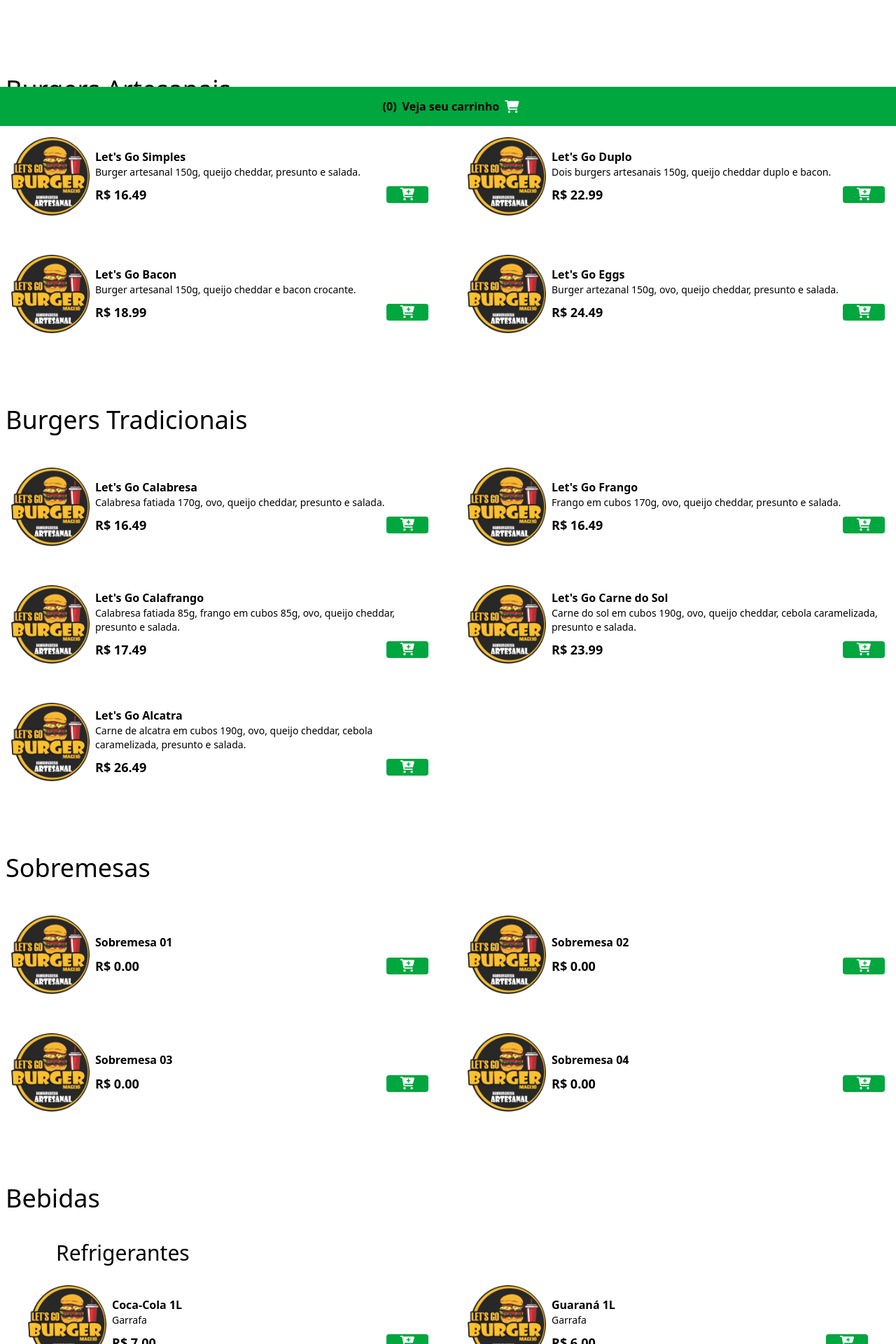
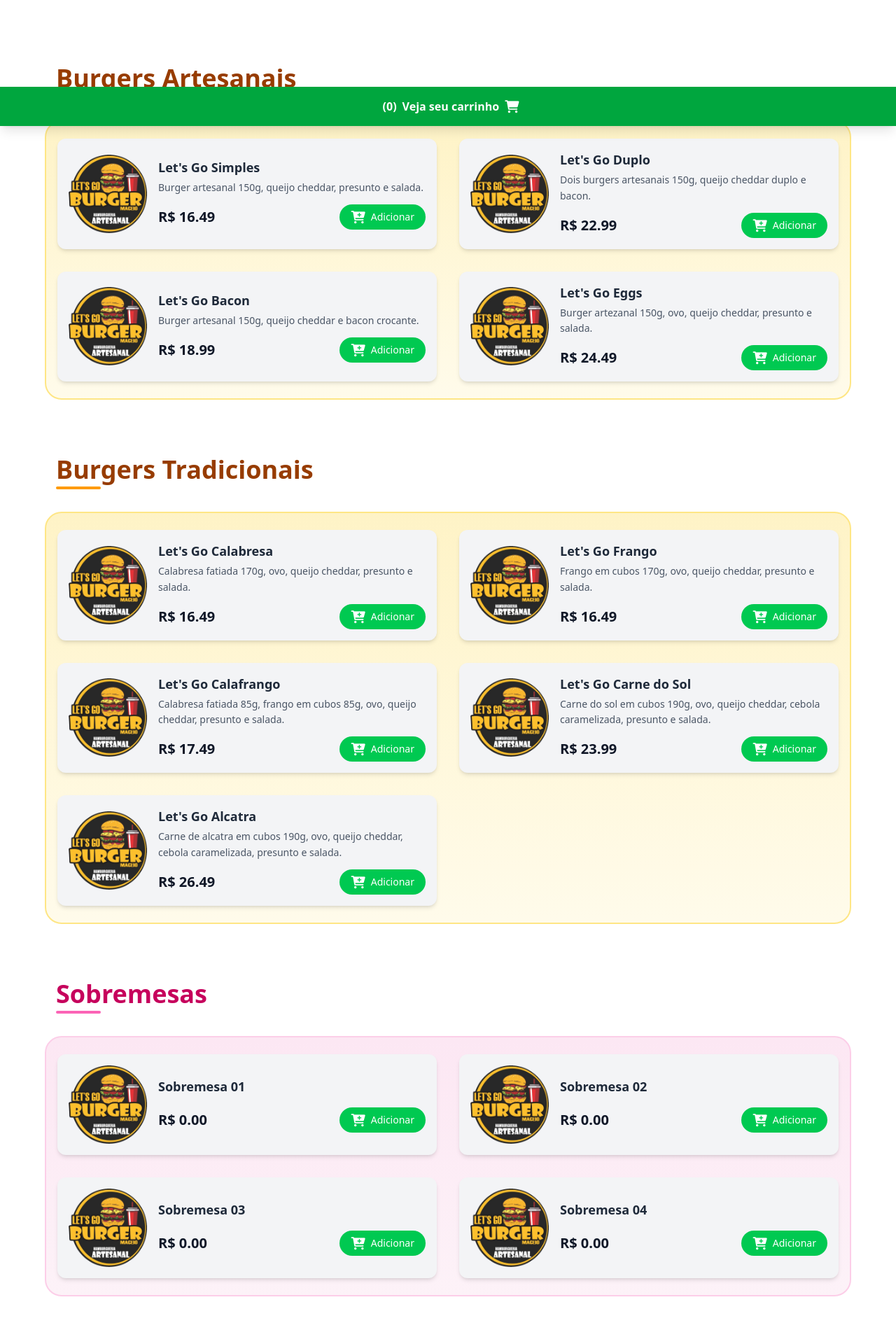
Before and after one commit to Arggusx/onlineMenu, a React (Vite) app: page / in a window 1280 px wide. Shown: the part 620-2540 px from the top of the page at 70% size. Built offline with nearby package versions, Linux system fonts and the light colour scheme.

Commit message:
Atualiza a aparência visual da página

```diff
--- a/package.json
+++ b/package.json
@@ -11,6 +11,7 @@
   },
   "dependencies": {
     "@tailwindcss/vite": "^4.0.6",
+    "axios": "^1.8.4",
     "react": "^19.0.0",
     "react-dom": "^19.0.0",
     "react-scroll": "^1.9.2"
--- a/src/Menu.tsx
+++ b/src/Menu.tsx
@@ -1,6 +1,6 @@
 import React, { useState } from "react";
-import MenuItem from "../src/components/MenuItem";
-import menuItems from "../src/itensData";
+import MenuItem from "./components/MenuItem";
+import menuItems from "./itensData";
 import Footer from "./components/Footer";
 
 const Menu: React.FC = () => {
@@ -35,78 +35,118 @@
   };
 
   return (
-    <section className="pb-30">
+    <section>
       {/* BURGERS ARTESANAIS */}
-      <h2 id="artesanal" className="text-3xl md:text-4xl mb-10 mx-auto max-w-7xl px-2 pt-24">
+      <h2
+  id="artesanal"
+  className="text-3xl md:text-4xl font-bold text-amber-800 mb-10 mx-auto max-w-6xl px-4 pt-20 relative after:content-[''] after:absolute after:left-4 after:bottom-[-8px] after:w-20 after:h-1.5 after:bg-amber-500 after:rounded-full"
+>
   Burgers Artesanais
 </h2>
-      <main className="grid grid-cols-1 md:grid-cols-2 gap-7 md:gap-10 mx-auto max-w-7xl px-2">
-        {menuItems.filter(item => item.type === "artesanal").map((item, index) => (
-          <MenuItem key={index} {...item} addToCart={addToCart}/>
+<main className="grid grid-cols-1 md:grid-cols-2 gap-8 mx-auto max-w-6xl px-4 py-6 bg-gradient-to-t to-amber-100 from-amber-50 border-2 border-amber-200 rounded-3xl">
+  {menuItems
+    .filter((item) => item.type === "artesanal")
+    .map((item, index) => (
+      <MenuItem key={index} {...item} addToCart={addToCart} />
     ))}
 </main>
 
 {/* BURGERS TRADICIONAIS */}
-      <h2 id="tradicional" className="text-3xl md:text-4xl mb-10 mx-auto max-w-7xl px-2 pt-24">
+<h2
+  id="tradicional"
+  className="text-3xl md:text-4xl font-bold text-amber-800 mb-10 mx-auto max-w-6xl px-4 pt-20 relative after:content-[''] after:absolute after:left-4 after:bottom-[-8px] after:w-16 after:h-1 after:bg-amber-500 after:rounded-full"
+>
   Burgers Tradicionais
 </h2>
-      <main className="grid grid-cols-1 md:grid-cols-2 gap-7 md:gap-10 mx-auto max-w-7xl px-2">
-        {menuItems.filter(item => item.type === "tradicional").map((item, index) => (
-          <MenuItem key={index} {...item} addToCart={addToCart}/>
+<main className="grid grid-cols-1 md:grid-cols-2 gap-8 mx-auto max-w-6xl px-4 py-6 bg-gradient-to-t to-amber-100 from-amber-50 border-2 border-amber-200 rounded-3xl">
+  {menuItems
+    .filter((item) => item.type === "tradicional")
+    .map((item, index) => (
+      <MenuItem key={index} {...item} addToCart={addToCart} />
     ))}
 </main>
 
 {/* SOBREMESAS */}
-
-      <h2 id="sobremesa" className="text-3xl md:text-4xl mb-10 mx-auto max-w-7xl px-2 pt-24">
+<h2
+  id="sobremesa"
+  className="text-3xl md:text-4xl font-bold text-pink-700 mb-10 mx-auto max-w-6xl px-4 pt-20 relative after:content-[''] after:absolute after:left-4 after:bottom-[-8px] after:w-16 after:h-1 after:bg-pink-400 after:rounded-full"
+>
   Sobremesas
 </h2>
-      <main className="grid grid-cols-1 md:grid-cols-2 gap-7 md:gap-10 mx-auto max-w-7xl px-2">
-        {menuItems.filter(item => item.type === "sobremesa").map((item, index) => (
-          <MenuItem key={index} {...item} addToCart={addToCart}/>
+<main className="grid grid-cols-1 md:grid-cols-2 gap-8 mx-auto max-w-6xl px-4 py-6 bg-gradient-to-t to-pink-100 from-pink-50 border-2 border-pink-200 rounded-3xl">
+  {menuItems
+    .filter((item) => item.type === "sobremesa")
+    .map((item, index) => (
+      <MenuItem key={index} {...item} addToCart={addToCart} />
     ))}
 </main>
 
 {/* BEBIDAS */}
-      <h2 id="bebida" className="text-3xl md:text-4xl mb-10 mx-auto max-w-7xl px-2 pt-24">
+<h2
+  id="bebida"
+  className="text-3xl md:text-4xl font-bold text-blue-700 mb-10 mx-auto max-w-6xl px-4 pt-20 relative after:content-[''] after:absolute after:left-4 after:bottom-[-8px] after:w-16 after:h-1 after:bg-blue-400 after:rounded-full"
+>
   Bebidas
 </h2>
 
 {/* REFRIGERANTES */}
-        <h3 className=" text-2xl md:text-3xl mb-5 md:text-left md:ml-10 lg:ml-20">Refrigerantes</h3>
-        <main className="grid grid-cols-1 md:grid-cols-2 gap-7 md:gap-10 mx-auto max-w-7xl px-4 sm:px-6 md:px-8">
-          {menuItems.filter(item => item.type === "refrigerante").map((item, index) => (
-            <MenuItem key={index} {...item} addToCart={addToCart}/>
+<h3
+  className="text-xl md:text-2xl font-semibold text-blue-600 mb-6 md:text-left md:ml-10 lg:ml-20 bg-gray-100 px-3 pt-1 pb-2 rounded-full inline-block"
+>
+  Refrigerantes
+</h3>
+<main className="grid grid-cols-1 md:grid-cols-2 gap-8 mx-auto max-w-6xl px-4 py-6 bg-gradient-to-t to-blue-100 from-blue-50 border-2 mb-10 border-blue-200 rounded-3xl">
+  {menuItems
+    .filter((item) => item.type === "refrigerante")
+    .map((item, index) => (
+      <MenuItem key={index} {...item} addToCart={addToCart} />
     ))}
 </main>
 
         {/* SUCOS */}
-        <h3 className="text-2xl md:text-3xl mb-5 md:text-left md:ml-10 lg:ml-20 mt-[40px]">Sucos</h3>
+
+
+        <h3
+  className="text-xl md:text-2xl font-semibold text-orange-600 mb-6  md:text-left md:ml-10 lg:ml-20 bg-gray-100 px-3 pt-1 pb-2 rounded-full inline-block"
+>
+  Sucos
+</h3>
 {!selectedJuiceType ? (
-          <div className="grid grid-cols-1 md:grid-cols-2 gap-7 mx-auto max-w-7xl px-2">
-            <div className="border-3 p-5 border-orange-300 rounded-lg shadow-md text-center">
-              <h3 className="text-2xl font-bold">Sucos com Água</h3>
-              <button className="hover:cursor-pointer hover:scale-125 duration-200 mt-3 px-5 py-2 bg-green-500 text-white rounded" onClick={() => setSelectedJuiceType("agua")}>
-                Selecionar
+  <div className="mb-10 grid grid-cols-1 md:grid-cols-2 gap-8 mx-auto max-w-6xl px-4">
+    <div className="border-2 border-orange-300 p-6 rounded-xl shadow-lg bg-gradient-to-t from-orange-100 to-orange-200 hover:shadow-xl transition-shadow duration-300 text-center">
+      <h3 className="text-xl font-bold text-gray-800">Sucos com Água</h3>
+      <button
+        className="mt-4 px-6 py-2 bg-orange-400 text-white rounded-full hover:bg-orange-500 hover:scale-105 transform transition-all duration-200"
+        onClick={() => setSelectedJuiceType("agua")}
+      >
+        Escolher
       </button>
     </div>
-            <div className="border-3 p-5 border-orange-300 rounded-lg shadow-md text-center">
-              <h3 className="text-2xl font-bold">Sucos com Leite</h3>
-              <button className="hover:cursor-pointer hover:scale-125 duration-200 mt-3 px-5 py-2 bg-green-500 text-white rounded" onClick={() => setSelectedJuiceType("leite")}>
-                Selecionar
+    <div className="border-2 border-orange-300 p-6 rounded-xl shadow-lg bg-gradient-to-t from-orange-100 to-orange-200 hover:shadow-xl transition-shadow duration-300 text-center">
+      <h3 className="text-xl font-bold text-gray-800">Sucos com Leite</h3>
+      <button
+        className="mt-4 px-6 py-2 bg-orange-400 text-white rounded-full hover:bg-orange-500 hover:scale-105 transform transition-all duration-200"
+        onClick={() => setSelectedJuiceType("leite")}
+      >
+        Escolher
       </button>
     </div>
   </div>
 ) : (
   <>
-            <button className="hover:cursor-pointer ml-[120px] mt-5 px-4 py-2 bg-red-500 text-white rounded-md" onClick={() => setSelectedJuiceType(null)}>
-              Voltar
+    <button
+      className="ml-10 lg:ml-20 mt-6 px-5 py-2 bg-gray-600 text-white rounded-full hover:bg-gray-700 transition-colors duration-200"
+      onClick={() => setSelectedJuiceType(null)}
+    >
+      ← Voltar
     </button>
-            <h3 className=" text-2xl font-bold mt-5 mb-5 text-center">
-              {selectedJuiceType === "agua" ? "Polpas disponíveis para Suco com Água" : "Polpas disponíveis para Suco com Leite"}
+    <h3 className="text-2xl font-bold mt-6 mb-6 text-center text-gray-800">
+      {selectedJuiceType === "agua" ? "Polpas para Suco com Água" : "Polpas para Suco com Leite"}
     </h3>
-            <main className="border-3 border-orange-300 rounded-2xl grid grid-cols-1 md:grid-cols-2 gap-7 mx-auto max-w-7xl px-2">
-              {menuItems.filter(item => item.type === "suco" && item.juiceType === selectedJuiceType).map((item, index) => (
+    <main className="border-2 border-orange-300 bg-gradient-to-t to-orange-200 from-orange-100 rounded-3xl grid grid-cols-1 md:grid-cols-2 gap-8 mx-auto max-w-6xl px-4 py-6 bg-orange-50">
+      {menuItems
+        .filter((item) => item.type === "suco" && item.juiceType === selectedJuiceType)
+        .map((item, index) => (
           <MenuItem key={index} {...item} addToCart={addToCart} />
         ))}
     </main>
@@ -114,24 +154,30 @@
 )}
 
       {/* ÁGUA */}
-        <h3 className="text-2xl md:text-3xl mb-10 md:text-left md:ml-10 lg:ml-20 mt-[40px]">Água</h3>
-        <div className="grid grid-cols-1 md:grid-cols-2 gap-7 mx-auto max-w-7xl px-2">
-          <div className="border-3 p-5 border-blue-500 rounded-lg shadow-md text-center">
-            <h3 className="text-2xl font-bold">Água mineral (Sem gás)</h3>
-            <p className="text-white text-2xl">R$ 3,00</p>
+      <h3
+  className="text-xl md:text-2xl font-semibold text-blue-600 mb-6 md:text-left md:ml-10 lg:ml-20 bg-gray-100 px-3 pt-1 pb-2 rounded-full inline-block"
+>
+  Água
+</h3>
+<div className="grid pb-15 grid-cols-1 md:grid-cols-2 gap-8 mx-auto max-w-6xl px-4">
+  <div className="border-2 border-blue-300 p-6 rounded-xl shadow-lg bg-gradient-to-t from-blue-100 via-blue-200 to-blue-300 hover:shadow-xl transition-shadow duration-300 text-center">
+    <h3 className="text-xl font-bold text-gray-800">Água Mineral (Sem Gás)</h3>
+    <p className="text-gray-600 text-xl font-medium mt-2">R$ 3,00</p>
     <button
-                onClick={() => addToCart("Água mineral (Sem gás)", 3)}
-                className="hover:cursor-pointer hover:scale-125 duration-200 mt-3 px-5 py-2 bg-green-500 text-white rounded">
-              Pedir
+      onClick={() => addToCart("Água Mineral (Sem Gás)", 3)}
+      className="mt-4 px-6 py-2 bg-blue-400 text-white rounded-full hover:bg-blue-500 hover:scale-105 transform transition-all duration-200"
+    >
+      Adicionar
     </button>
   </div>
-          <div className="border-3 p-5 border-blue-500 rounded-lg shadow-md text-center">
-            <h3 className="text-2xl font-bold">Água Com gás</h3>
-            <p className="text-white text-2xl">R$ 5,00</p>
+  <div className="border-2 border-blue-300 p-6 rounded-xl shadow-lg bg-gradient-to-t from-blue-100 via-blue-200 to-blue-300 hover:shadow-xl transition-shadow duration-300 text-center">
+    <h3 className="text-xl font-bold text-gray-800">Água com Gás</h3>
+    <p className="text-gray-600 text-xl font-medium mt-2">R$ 5,00</p>
     <button
-                onClick={() => addToCart("Água Com gás", 5)}
-                className="hover:cursor-pointer hover:scale-125 duration-200 mt-3 px-5 py-2 bg-green-500 text-white rounded">
-              Pedir
+      onClick={() => addToCart("Água com Gás", 5)}
+      className="mt-4 px-6 py-2 bg-blue-400 text-white rounded-full hover:bg-blue-500 hover:scale-105 transform transition-all duration-200"
+    >
+      Adicionar
     </button>
   </div>
 </div>
--- a/src/components/Footer.tsx
+++ b/src/components/Footer.tsx
@@ -18,65 +18,99 @@
 
   return (
     <>
-      <footer className="w-full bg-green-600 h-14 fixed bottom-0 z-40 flex items-center justify-center">
+
+    {/* Botão do Carrinho */}
+  <div className="bg-green-600 py-4 flex items-center sticky bottom-0 justify-center shadow-lg">
     <button
-          className="hover:cursor-pointer font-bold flex items-center justify-center gap-2 h-full w-full"
+      className="hover:cursor-pointer font-bold flex items-center justify-center gap-2 w-full text-white"
       onClick={() => setIsCartOpen(true)}
     >
-          <span className="ml-2 text-black">({getCartItemCount()})</span>
-          Veja seu carrinho <i className="fa fa-shopping-cart text-lg text-white"></i>
+      <span className="ml-2">({getCartItemCount()})</span>
+      Veja seu carrinho <i className="fa fa-shopping-cart text-lg"></i>
     </button>
+  </div>
+    <footer className="w-full bg-black text-white bottom-0 z-40">
+
+  {/* Informações de Contato */}
+  <div className="max-w-6xl mx-auto px-4 py-3 flex flex-col md:flex-row justify-between items-center gap-4">
+    <div className="text-center md:text-left">
+      <h4 className="text-lg font-semibold">Entre em Contato</h4>
+      <p className="text-sm">Telefone: (82) 98765-4321</p>
+      <p className="text-sm">E-mail: letsgohamburgueria@gmail.com</p>
+    </div>
+    <div className="text-center">
+      <h4 className="text-lg font-semibold">Siga-nos</h4>
+      <div className="flex gap-4 justify-center">
+        <a href="#" className="text-sm hover:text-green-400 transition-colors"><i className="fab fa-instagram"></i> Instagram</a>
+        <a href="#" className="text-sm hover:text-green-400 transition-colors"><i className="fab fa-whatsapp"></i> WhatsApp</a>
+      </div>
+    </div>
+  </div>
 </footer>
 
       {/* Modal do Carrinho */}
       {isCartOpen && (
-        <div className="bg-black/60 w-full h-full fixed top-0 left-0 z-[99] flex items-center justify-center">
-          <div className="bg-white p-6 rounded-md min-w-[90%] h-[60%] md:min-w-[600px] overflow-auto">
-            <h2 className="text-2xl text-center font-bold mb-2">Seu Carrinho</h2>
+  <div className="bg-black/70 w-full h-full fixed top-0 left-0 z-[99] flex items-center justify-center">
+    <div className="bg-white p-6 rounded-xl shadow-2xl min-w-[90%] max-w-[600px] h-[70%] md:h-auto max-h-[90vh] overflow-y-auto">
+      <h2 className="text-2xl text-center font-semibold text-gray-800 mb-4 relative">
+        Seu Carrinho
+      </h2>
 
       {cart.length === 0 ? (
-              <p className="text-center text-lg">Seu carrinho está vazio!</p>
+        <p className="text-center text-lg text-gray-600">Seu carrinho está vazio!</p>
       ) : (
-              <ul>
+        <ul className="space-y-3">
           {cart.map((item, index) => (
-                  <li key={index} className="flex justify-between items-center border-b py-2">
+            <li
+              key={index}
+              className="flex justify-between items-center border-b border-gray-200 py-3"
+            >
               <div>
-                      <span className="font-bold">{item.name}</span>
-                      <p className="text-sm">Quantidade: {item.quantity}</p>
+                <span className="font-semibold text-gray-800">{item.name}</span>
+                <p className="text-sm text-gray-600">Quantidade: {item.quantity}</p>
               </div>
-                    <span className="font-bold">R$ {item.price * item.quantity}</span>
+              <div className="flex items-center gap-4">
+                <span className="font-bold text-gray-900">
+                  R$ {(item.price * item.quantity).toFixed(2)}
+                </span>
                 <button
-                      className="ml-2 bg-red-500 hover:cursor-pointer text-white px-2 py-1 rounded text-sm"
+                  className="bg-red-500 text-white px-3 py-1 rounded-full hover:bg-red-600 transition-colors duration-200 text-sm"
                   onClick={() => removeFromCart(item.name)}
                 >
                   Remover
                 </button>
+              </div>
             </li>
           ))}
         </ul>
       )}
 
-            <div className="mt-4">
-              <h3 className="text-md font-bold mb-2">
+      <div className="mt-6">
+        <h3 className="text-lg font-bold text-gray-900 mb-3">
           Total: R$ {cart.reduce((total, item) => total + item.price * item.quantity, 0).toFixed(2)}
         </h3>
-              <span className="font-bold">Observações:</span>
+        <div>
+          <span className="font-semibold text-gray-800">Observações:</span>
           <textarea
             name="observacoes"
             id="obs"
-                className="pl-2 pt-2 border border-black-400 w-full rounded-md bg-gray-50 pb-10"
+            className="mt-2 p-3 border border-gray-300 w-full rounded-lg bg-gray-50 focus:outline-none focus:ring-2 focus:ring-green-400 transition-all duration-200 resize-none"
             placeholder="Sem cebola, tomate, etc..."
+            rows={3}
           />
         </div>
+      </div>
 
-            <div className="flex justify-between mt-5">
+      <div className="mt-6 flex justify-between gap-4">
         <button
-                className="bg-red-500 px-4 py-2 rounded font-bold hover:cursor-pointer"
+          className="bg-gray-600 px-5 py-2 rounded-full text-white font-semibold hover:bg-gray-700 transition-colors duration-200"
           onClick={() => setIsCartOpen(false)}
         >
           Fechar
         </button>
-              <button className="bg-green-500 px-4 py-2 rounded font-bold hover:cursor-pointer">
+        <button
+          className="bg-green-500 px-5 py-2 rounded-full text-white font-semibold hover:bg-green-600 transition-colors duration-200"
+        >
           Pedir
         </button>
       </div>
--- a/src/components/MenuItem.tsx
+++ b/src/components/MenuItem.tsx
@@ -10,22 +10,29 @@
 
 const MenuItem: React.FC<MenuItemProps> = ({ name, description, price, image, addToCart }) => {
   return (
-    <div className="p-2 flex gap-2 items-center">
-      <img className="w-28 h-28 rounded-md" src={image} alt={name} />
-      <div className="w-full">
-        <p className="font-bold">{name}</p>
-        <p className="text-sm">{description}</p>
-        <div className="flex items-center gap-2 justify-between mt-2">
-          <p className="font-bold text-lg">R$ {price.toFixed(2)}</p>
-          <button
-            className="hover:cursor-pointer px-5 bg-green-600 rounded add-to-cart-btn hover:scale-125 duration-200"
-            onClick={() => addToCart(name, price)}
-          >
-            <i className="fa fa-cart-plus text-lg text-white"></i>
-          </button>
-        </div>
+    <div className="p-4 flex gap-4 items-center bg-gray-100 rounded-xl shadow-md hover:shadow-lg transition-shadow duration-300">
+    <img
+      className="w-28 h-28 rounded-lg object-cover"
+      src={image}
+      alt={name}
+    />
+    <div className="w-full flex flex-col justify-between">
+      <div>
+        <p className="font-semibold text-lg text-gray-800">{name}</p>
+        <p className="text-sm text-gray-600 mt-1 leading-relaxed">{description}</p>
+      </div>
+      <div className="flex items-center justify-between mt-3">
+        <p className="font-bold text-xl text-gray-900">R$ {price.toFixed(2)}</p>
+        <button
+          className="px-4 py-2 bg-green-500 text-white rounded-full hover:bg-green-600 hover:scale-105 transform transition-all duration-200 flex items-center gap-2"
+          onClick={() => addToCart(name, price)}
+        >
+          <i className="fa fa-cart-plus text-lg"></i>
+          <span className="text-sm font-medium">Adicionar</span>
+        </button>
       </div>
     </div>
+</div>
   );
 };
 
```
Also changed, not shown: 1 other file (tests, documents, lock files or other folders). Lines whose indentation alone changed are shown as unchanged.
